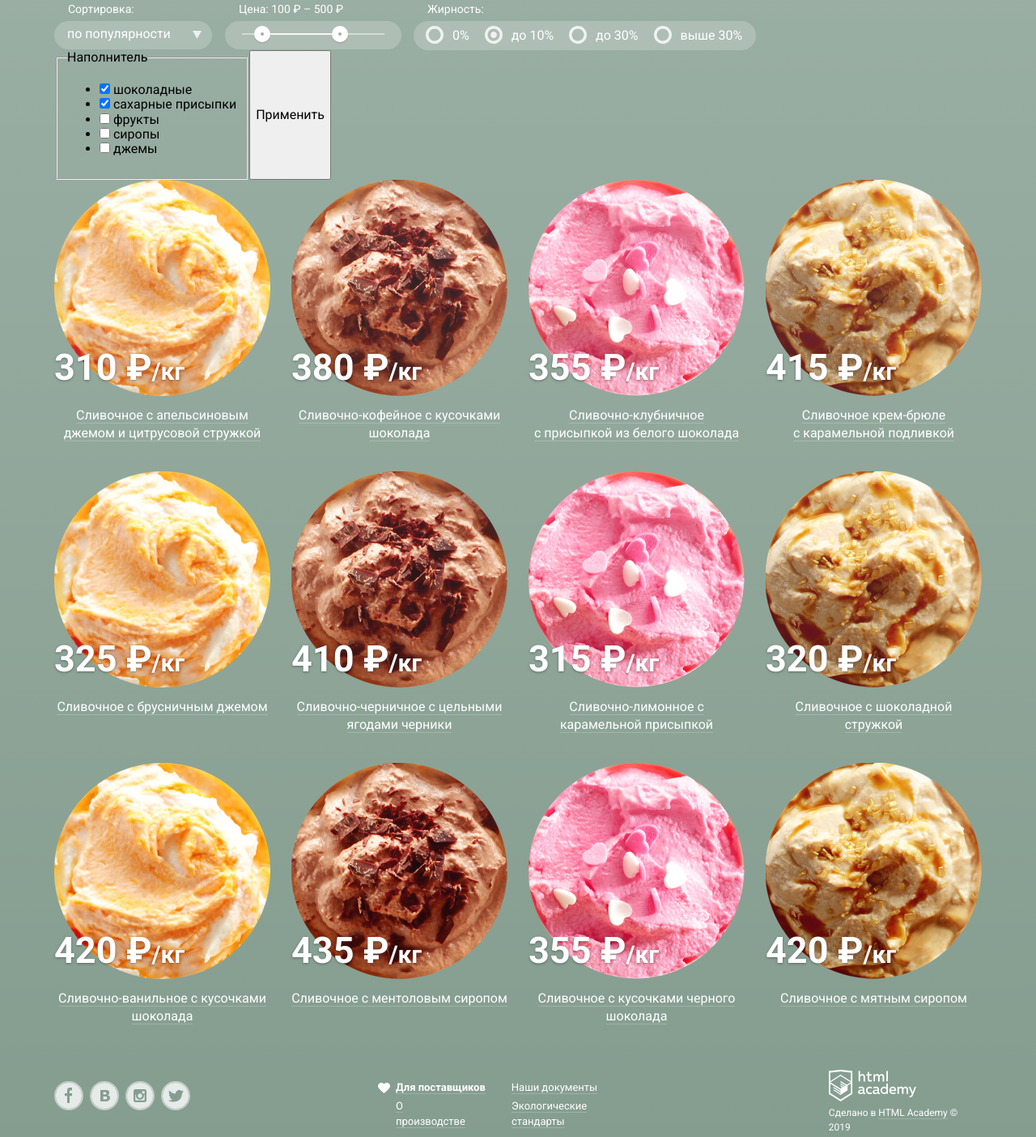
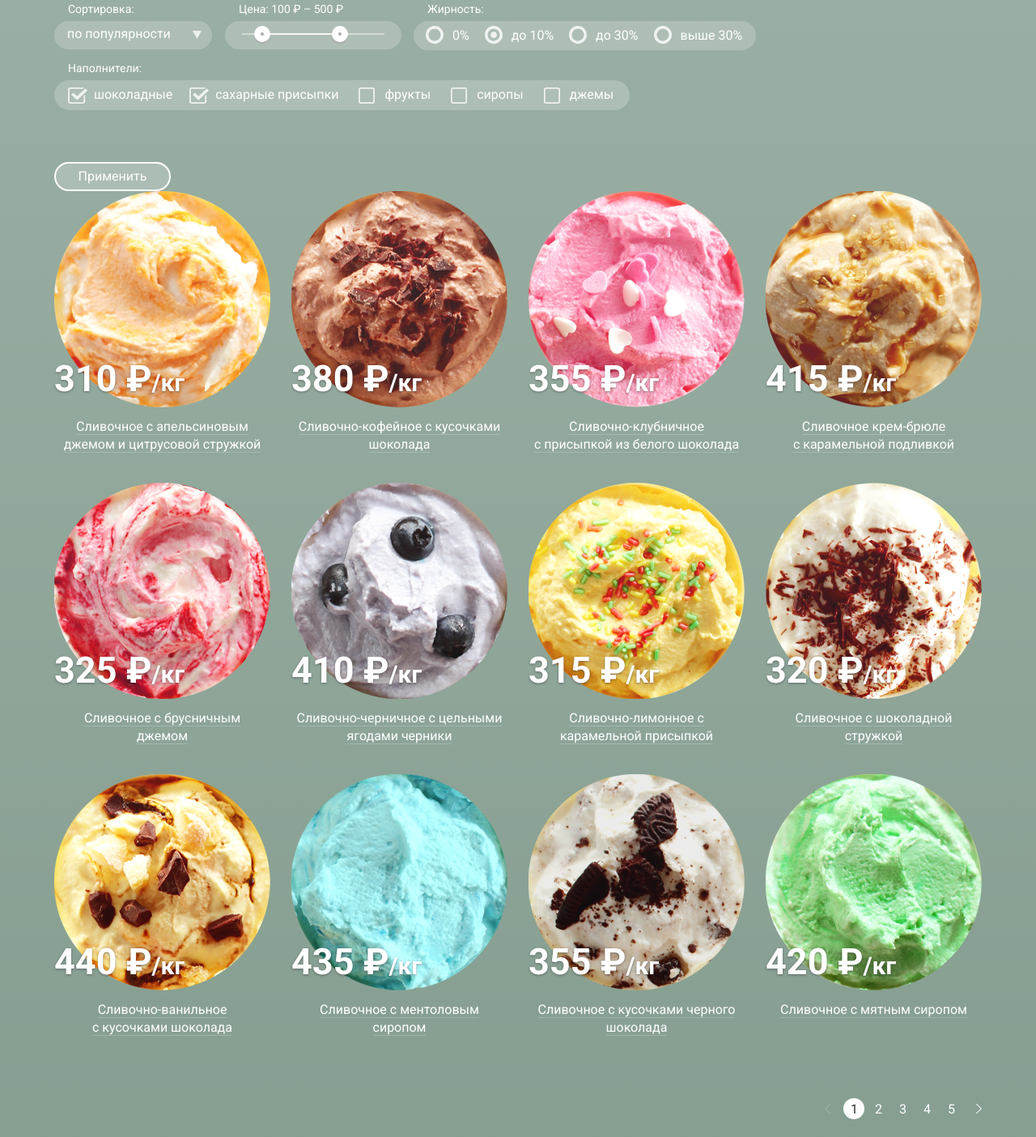
Before and after one commit to DmytroMaletskyi/GllacyTraning, a plain HTML site: page catalog.html in a window 1280 px wide. Shown: the part 181-1585 px from the top of the page at 81% size. Drawn offline with Linux system fonts and the light colour scheme.

Commit message:
Завершил стилизацию страницы каталога

```diff
--- a/catalog.html
+++ b/catalog.html
@@ -12,7 +12,6 @@
 <body class="page-body background-one">
   <div class="highlight-container background-highlight">
     <header class="main-header container">
-      <!-- <section class="header-menu"> -->
       <h2 class="visually-hidden">Главное меню</h2>
       <div class="top-menu">
         <div class="left-menu">
@@ -151,7 +150,6 @@
           </p>
         </div>
       </div>
-      <!-- </section> -->
     </header>
 
     <main>
@@ -169,6 +167,9 @@
               <option value="expensive-first">сначала дорогие</option>
               <option value="fat">по жирности</option>
             </select>
+            <svg width="11" height="10" viewBox="0 0 11 10" fill="none" xmlns="http://www.w3.org/2000/svg">
+              <path d="M5.5 10L0 0H11" fill="#ECF1EE" />
+            </svg>
           </p>
           <fieldset class="price-selector">
             <legend>
@@ -206,27 +207,27 @@
             </ul>
           </fieldset>
           <fieldset class="filler-selector">
-            <legend>Наполнитель</legend>
+            <legend>Наполнители:</legend>
             <ul>
               <li>
                 <input type="checkbox" id="chocolate" name="chocolate" checked>
-                <label for="chocholate">шоколадные</label>
+                <label for="chocolate">шоколадные</label>
               </li>
               <li>
                 <input type="checkbox" id="sugar-sprinkling" name="sugar-sprinkling" checked>
-                <label for="">сахарные присыпки</label>
+                <label for="sugar-sprinkling">сахарные присыпки</label>
               </li>
               <li>
                 <input type="checkbox" id="fruits" name="fruits">
-                <label for="">фрукты</label>
+                <label for="fruits">фрукты</label>
               </li>
               <li>
                 <input type="checkbox" id="syrup" name="syrup">
-                <label for="">сиропы</label>
+                <label for="syrup">сиропы</label>
               </li>
               <li>
                 <input type="checkbox" id="jam" name="jam">
-                <label for="">джемы</label>
+                <label for="jam">джемы</label>
               </li>
             </ul>
           </fieldset>
@@ -235,7 +236,7 @@
       </section>
       <section class="catalog-section container">
         <h2 class="visually-hidden">Каталог мороженного</h2>
-        <ul>
+        <ul class="catalog-list">
           <li class="popular-item">
             <div class="card-container">
               <article>
@@ -286,12 +287,10 @@
           <li class="popular-item">
             <div class="card-container">
               <article>
-                <h3 class="taste-name"><span>Сливочное с брусничным
-                    джемом
-                  </span>
+                <h3 class="taste-name"><span>Сливочное с брусничным</span><br><span>джемом</span>
                 </h3>
-                <img src="img/hit 1.png" width="267" height="267"
-                  alt="Изображение сливочного мороженного с апельсиновым джемом и цитрусовой стружкой">
+                <img src="img/Creamy-with-jam.png" width="267" height="267"
+                  alt="Изображение сливочного мороженного с брусничным джемом">
                 <p class="price">325 &#8381;<span>/кг</span></p>
               </article>
               <a class="orange-button" href="blank.html">Быстрый просмотр</a>
@@ -301,7 +300,7 @@
             <div class="card-container">
               <article>
                 <h3 class="taste-name"><span>Сливочно-черничное с цельными ягодами черники </span></h3>
-                <img src="img/hit 2.png" width="267" height="267"
+                <img src="img/Creamy-with-berries.png" width="267" height="267"
                   alt="Изображение сливочно-кофейного мороженного с кусочками шоколада">
                 <p class="price">410 &#8381;<span>/кг</span></p>
               </article>
@@ -313,7 +312,7 @@
               <article>
                 <h3 class="taste-name"><span>Сливочно-лимонное с карамельной присыпкой</span>
                 </h3>
-                <img src="img/hit 3.png" width="267" height="267"
+                <img src="img/Creamy-lemon.png" width="267" height="267"
                   alt="Изображение сливочно-клубничного мороженного с присыпкой из белого шоколада">
                 <p class="price">315 &#8381;<span>/кг</span></p>
               </article>
@@ -324,7 +323,7 @@
             <div class="card-container">
               <article>
                 <h3 class="taste-name"><span>Сливочное с шоколадной стружкой</span></h3>
-                <img src="img/hit 4.png" width="267" height="267"
+                <img src="img/Creamy-with-chocolate.png" width="267" height="267"
                   alt="Изображение сливочного крем-брюле с карамельной подливкой">
                 <p class="price">320 &#8381;<span>/кг</span></p>
               </article>
@@ -334,10 +333,10 @@
           <li class="popular-item">
             <div class="card-container">
               <article>
-                <h3 class="taste-name"><span>Сливочно-ванильное с кусочками шоколада</span></h3>
-                <img src="img/hit 1.png" width="267" height="267"
-                  alt="Изображение сливочного мороженного с апельсиновым джемом и цитрусовой стружкой">
-                <p class="price">420 &#8381;<span>/кг</span></p>
+                <h3 class="taste-name"><span>Сливочно-ванильное</span><br><span> с кусочками шоколада</span></h3>
+                <img src="img/Creamy-with-chocolate-pieces.png" width="267" height="267"
+                  alt="Изображение сливочного-ванильного мороженного с кусочками шоколада">
+                <p class="price">440 &#8381;<span>/кг</span></p>
               </article>
               <a class="orange-button" href="blank.html">Быстрый просмотр</a>
             </div>
@@ -345,9 +344,9 @@
           <li class="popular-item">
             <div class="card-container">
               <article>
-                <h3 class="taste-name"><span>Сливочноe с ментоловым сиропом</span></h3>
-                <img src="img/hit 2.png" width="267" height="267"
-                  alt="Изображение сливочно-кофейного мороженного с кусочками шоколада">
+                <h3 class="taste-name"><span>Сливочноe с ментоловым</span><br><span>сиропом</span></h3>
+                <img src="img/Creamy-with-menthol.png" width="267" height="267"
+                  alt="Изображение сливочного мороженного с ментоловым сиропом">
                 <p class="price">435 &#8381;<span>/кг</span></p>
               </article>
               <a class="orange-button" href="blank.html">Быстрый просмотр</a>
@@ -358,7 +357,7 @@
               <article>
                 <h3 class="taste-name"><span>Сливочное с кусочками черного шоколада</span>
                 </h3>
-                <img src="img/hit 3.png" width="267" height="267"
+                <img src="img/Creamy-with-dark-chocolate.png" width="267" height="267"
                   alt="Изображение сливочно-клубничного мороженного с присыпкой из белого шоколада">
                 <p class="price">355 &#8381;<span>/кг</span></p>
               </article>
@@ -369,12 +368,29 @@
             <div class="card-container">
               <article>
                 <h3 class="taste-name"><span>Сливочное с мятным сиропом</span></h3>
-                <img src="img/hit 4.png" width="267" height="267"
+                <img src="img/Creamy-with-mint.png" width="267" height="267"
                   alt="Изображение сливочного крем-брюле с карамельной подливкой">
                 <p class="price">420 &#8381;<span>/кг</span></p>
               </article>
               <a class="orange-button" href="blank.html">Быстрый просмотр</a>
             </div>
+          </li>
+        </ul>
+        <ul class="paging">
+          <li class="prev-button">
+            <a class="disabled-link" href="blank.html" aria-label="На предидущую страницу">
+              <img src="img/icon-right-small.svg" width="7px" height="12px" alt="&lt;">
+            </a>
+          </li>
+          <li><a class="selected" href="blank.html" aria-label="На первую страницу">1</a></li>
+          <li><a href="blank.html" aria-label="На вторую страницу">2</a></li>
+          <li><a href="blank.html" aria-label="На третью страницу">3</a></li>
+          <li><a href="blank.html" aria-label="На четвертую страницу">4</a></li>
+          <li><a href="blank.html" aria-label="На пятую страницу">5</a></li>
+          <li class="next-button">
+            <a href="blank.html" aria-label="На следующую страницу">
+              <img src="img/icon-right-small.svg" width="7px" height="12px" alt="&gt;">
+            </a>
           </li>
         </ul>
       </section>
--- a/css/style.css
+++ b/css/style.css
@@ -751,10 +751,12 @@ a.current span {
 }
 
 .sorting {
+  position: relative;
   display: flex;
   flex-direction: column;
   margin: 0;
   margin-right: 16px;
+  margin-bottom: 14px;
 }
 
 .sorting label {
@@ -773,9 +775,6 @@ a.current span {
   border: none;
   border-radius: 20px;
   background-color: rgba(255, 255, 255, 0.2);
-  background-image: url("../img/arrow-down.svg");
-  background-repeat: no-repeat;
-  background-position: 171px 12px;
 
   -webkit-appearance: none;
   appearance: none;
@@ -786,11 +785,30 @@ a.current span {
   padding-left: 16px;
 }
 
+.sorting svg {
+  position: absolute;
+  top: 35px;
+  right: 13px;
+}
+
+.sorting select:hover {
+  color: #323232;
+}
+
+.sorting select:hover + svg path {
+  fill: #323232;
+}
+
+.sorting option {
+  color: black;
+}
+
 .price-selector {
   border: none;
   padding: 0;
   margin: 0;
   margin-right: 15px;
+  margin-bottom: 14px;
 }
 
 .price-selector legend {
@@ -851,6 +869,7 @@ a.current span {
   border: none;
   padding: 0;
   margin: 0;
+  margin-bottom: 14px;
 }
 
 .fat-selector legend {
@@ -921,7 +940,115 @@ a.current span {
   appearance: none;
 }
 
-.catalog-section ul{
+.filler-selector {
+  border: none;
+  padding: 0;
+  margin: 0;
+  margin-right: 14px;
+  margin-bottom: 40px;
+}
+
+.filler-selector legend {
+  font-size: 14px;
+  line-height: 16px;
+  color: white;
+
+  padding-left: 17px;
+  margin-bottom: 7px;
+}
+
+.filler-selector ul {
+  display: flex;
+  list-style: none;
+  background-color: rgba(255, 255, 255, 0.2);
+  border-radius: 20px;
+  padding-top: 9px;
+  padding-right: 20px;
+  padding-bottom: 10px;
+  padding-left: 45px;
+  margin: 0;
+}
+
+.filler-selector li:first-of-type {
+  margin-right: 49px;
+}
+
+.filler-selector li:not(:last-of-type):not(:first-of-type) {
+  margin-right: 53px;
+}
+
+.filler-selector input {
+  -webkit-appearance: none;
+  appearance: none;
+}
+
+.filler-selector label {
+  position: relative;
+  font-size: 16px;
+  line-height: 18px;
+  color: white;
+}
+
+.filler-selector label::before {
+  position: absolute;
+  top: 1px;
+  left: -32px;
+  content: url("../img/checkbox-off.svg");
+}
+
+.filler-selector input:hover + label::before,
+.filler-selector input:focus + label::before {
+  content: url("../img/checkbox-off-hover.svg");
+}
+
+.filler-selector input:disabled + label::before {
+  content: url("../img/checkbox-off-blocked.svg");
+}
+
+.filler-selector input:checked + label::before {
+  content: url("../img/checkbox-on.svg");
+}
+
+.filler-selector input:checked:hover + label::before,
+.filler-selector input:checked:focus + label::before {
+  content: url("../img/checkbox-on-hover.svg");
+}
+
+.filler-selector input:checked:disabled + label::before {
+  content: url("../img/checkbox-on-blocked.svg");
+}
+
+.filter-form button {
+  width: 144px;
+  height: 36px;
+  box-sizing: border-box;
+  background-color: rgba(255, 255, 255, 0.2);
+  border: 2px solid #FFFFFF;
+  border-radius: 20px;
+
+  color: #FFFFFF;
+
+  margin-top: 24px;
+}
+
+.filter-form button:hover,
+.filter-form button:focus {
+  background-color: #FFFFFF;
+  color: #323232;
+}
+
+.filter-form button:focus {
+  outline: none;
+}
+
+.filter-form button:active {
+  background-color: #FFFFFF;
+  border: none;
+  box-shadow: inset 0px 2px 1px #696969;
+  color: #323232;
+}
+
+.catalog-list {
   display: flex;
   justify-content: space-between;
   flex-wrap: wrap;
@@ -929,15 +1056,88 @@ a.current span {
   list-style: none;
   padding: 0;
   margin: 0;
-}
-
-.catalog-section li {
+  margin-bottom: 40px;
+}
+
+.catalog-list li {
   margin-bottom: 29px;
 }
 
-.catalog-section article {
+.catalog-list article {
   padding-top: 209px;
 }
+
+.paging {
+  display: flex;
+  justify-content: flex-end;
+  list-style: none;
+
+  padding: 0;
+  margin: 0;
+  margin-bottom: 30px;
+}
+
+.paging li:not(:last-of-type) {
+  margin-right: 4px;
+}
+
+.paging li.prev-button {
+  margin-right: 16px;
+}
+
+.paging li:nth-last-of-type(2) {
+  margin-right: 18px;
+}
+
+.paging a {
+  display: block;
+  width: 26px;
+  height: 26px;
+  box-sizing: border-box;
+  border-radius: 50%;
+
+  font-size: 16px;
+  font-weight: 500;
+  line-height: 18px;
+  color: #FFFFFF;
+
+  padding-top: 5px;
+  padding-left: 9px;
+}
+
+.prev-button,
+.next-button {
+  padding-top: 5px;
+}
+
+.prev-button .disabled-link,
+.next-button .disabled-link {
+  opacity: 0.2;
+  cursor: default;
+}
+
+.prev-button a,
+.next-button a {
+  width: auto;
+  height: auto;
+  padding: 0;
+}
+
+.prev-button img,
+.next-button img {
+  width: 7px;
+  height: 12px;
+}
+
+.prev-button img {
+  transform: rotate(180deg);
+}
+
+.paging a.selected {
+  color: #323232;
+  background-color: #FFFFFF;
+}
+
 
 /* Promo */
 
```
Also changed, not shown: index.html (+0 -2 lines), img/Creamy-lemon.png (added), img/Creamy-with-berries.png (added), img/Creamy-with-chocolate-pieces.png (added), img/Creamy-with-chocolate.png (added), img/Creamy-with-dark-chocolate.png (added), img/Creamy-with-jam.png (added), img/Creamy-with-menthol.png (added), img/Creamy-with-mint.png (added), img/icon-right-small.svg (added).
